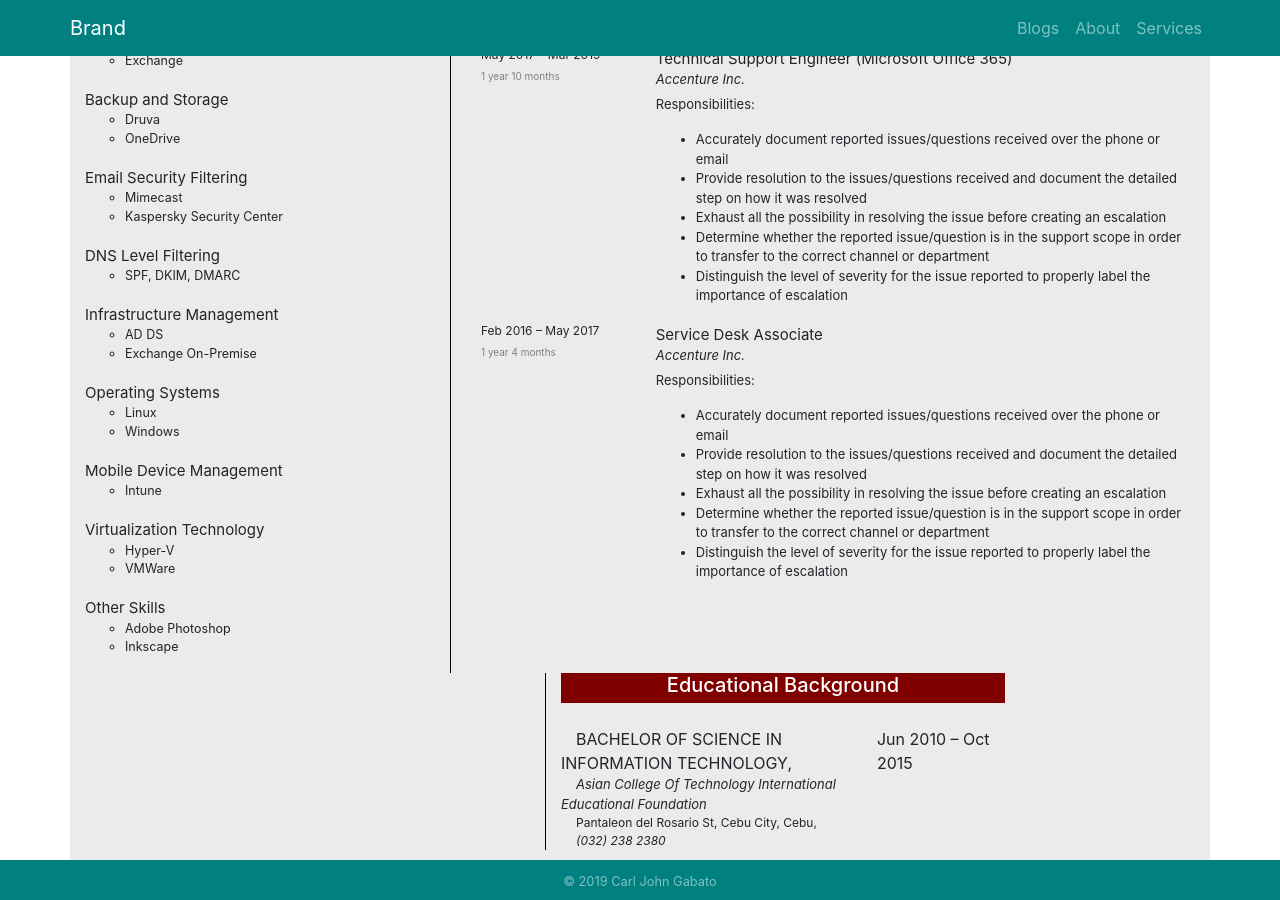
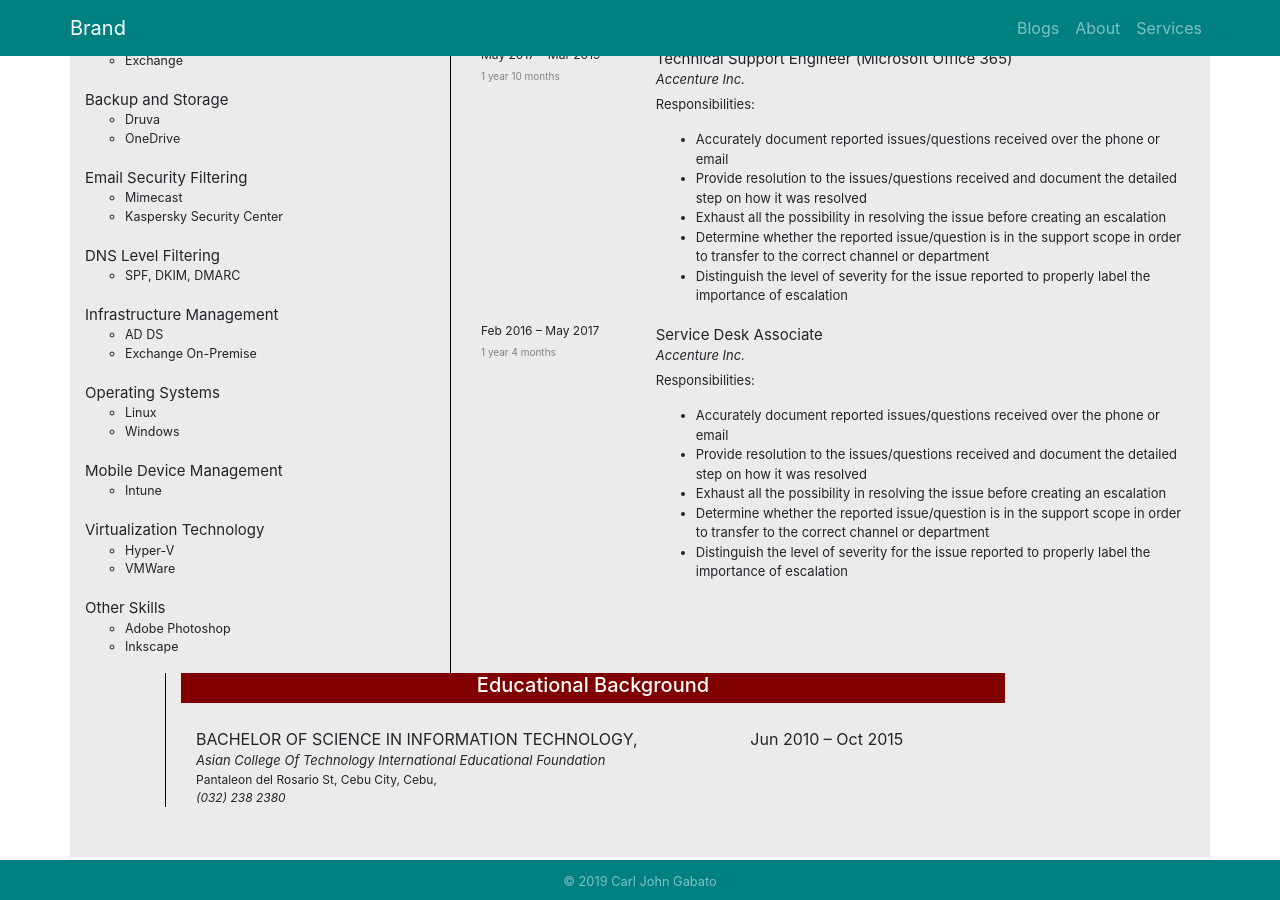
Before and after one commit to carljohngabato/aboutme, a Jekyll site: the page built from about.html, in a window 1280 px wide and 900 px high, scrolled down 736 px. Built offline with Jekyll 4.4.1, drawn with Linux system fonts in a browser that asks for light colours; nearby versions of some CDN libraries.

```diff
--- a/about.html
+++ b/about.html
@@ -482,7 +482,7 @@
     <div class="col-lg-3 skills">
 
     </div>
-    <div class="col-lg-5 offset-lg-2 education">
+    <div class="col-lg-9 offset-lg-1 education">
       <div class="education-title">
         <h5>Educational Background</h5>
       </div>
```
